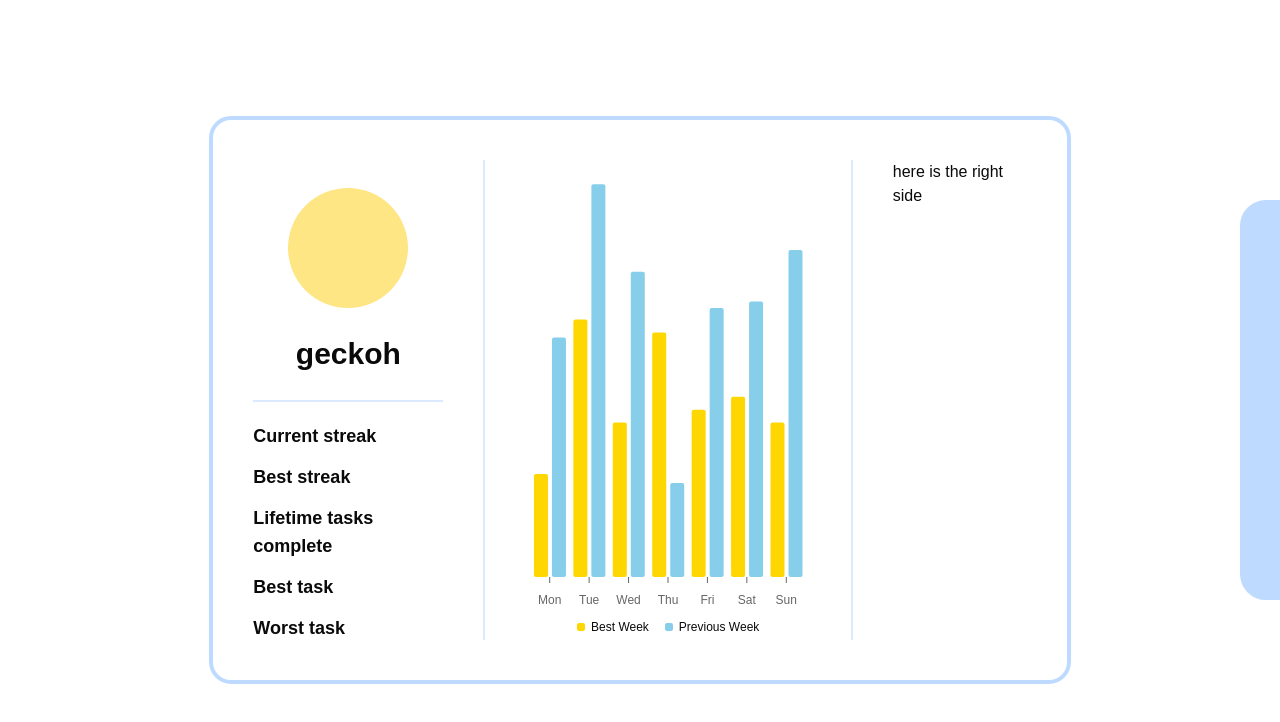
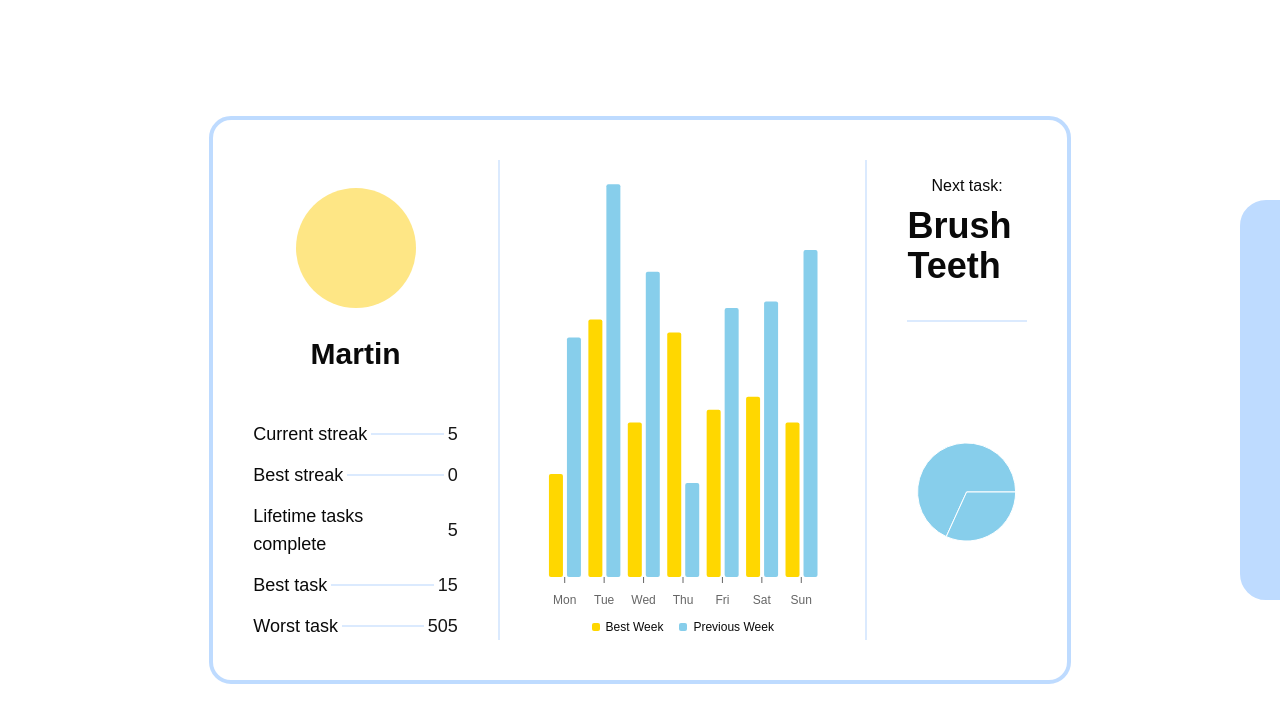
Before and after one commit to geck0h/TasKing, a React (Vite) app: page /home in a window 1280 px wide. Shown: the top 722 px of the page. Built offline with nearby package versions, Linux system fonts and the light colour scheme; a web font is replaced by a local one.

Commit message:
finished the rough layout of the main home page container

```diff
--- a/src/components/HomePage.tsx
+++ b/src/components/HomePage.tsx
@@ -1,5 +1,6 @@
+import StatsShowcase from './StatsShowcase';
 import { Separator } from '@base-ui/react/separator';
-import { Bar, BarChart, XAxis } from "recharts"
+import { Bar, BarChart, PieChart, Pie,  XAxis } from "recharts"
 import {
   ChartContainer,
   type ChartConfig,
@@ -27,6 +28,19 @@ const chartData = [
   { day: "Sun", prevWeek: 254, bestWeek: 120 }
 ];
 
+const pairs = [
+  { stat: 'Current streak', value: 5 },
+  { stat: 'Best streak'},
+  { stat: 'Lifetime tasks complete', value: 5 },
+  { stat: 'Best task', value: 15 },
+  { stat: 'Worst task', value: 505 },
+];
+
+const pie = [
+  { name: 'Complete', value: 223 },
+  { name: 'Incomplete', value: 104 }
+];
+
 const HomePage = () => (
   <div className='flex items-center justify-center h-screen'>
     <div className={styles.container}>
@@ -34,21 +48,11 @@ const HomePage = () => (
         <div className='flex flex-col items-center justify-evenly h-1/2'>
           <div className='w-30 h-30 bg-amber-200 rounded-full' />
           <span className='font-bold text-3xl'>
-              geckoh
+            Martin
           </span>
         </div>
-          <Separator
-            orientation='horizontal'
-            className='bg-blue-100 h-0.5'
-          />
         <div className='pt-5 h-1/2'>
-            <ul className={styles.statsList}>
-              <li>Current streak</li>
-              <li>Best streak</li>
-              <li>Lifetime tasks complete</li>
-              <li>Best task</li>
-              <li>Worst task</li>
-            </ul>
+          <StatsShowcase pairs={pairs} />
         </div>
       </div>
       <Separator
@@ -79,8 +83,29 @@ const HomePage = () => (
         orientation='vertical'
         className='bg-blue-100 w-0.5'
       />
-        <div className={cn(styles.section, 'w-auto')}>
-          here is the right side
+      <div className={cn(styles.section, 'flex-1')}>
+        <div className='flex flex-col justify-center items-center gap-2 h-1/3 w-auto'>
+          <span className='flex items-end flex-1'>Next task:</span>
+          <span className='flex-3 font-bold text-4xl'>Brush Teeth</span>
+          {/*Make it so the font gets smaller with larger text*/}
+        </div>
+        <Separator
+          orientation='horizontal'
+          className='h-0.5 bg-blue-100'
+        />
+        <div className='h-2/3'>
+          <PieChart responsive className='h-full pt-5'>
+            <Pie
+              data={pie}
+              dataKey='value'
+              cx='50%'
+              cy='50%'
+              outerRadius='90%'
+              fill='skyblue'
+              stroke='white'
+            />
+          </PieChart>
+        </div>
       </div>
     </div>
   </div>
--- /dev/null
+++ b/src/components/StatsShowcase.tsx
@@ -0,0 +1,17 @@
+type Props = {
+  pairs: {stat: string, value?: number}[]
+};
+
+const StatsShowcase = ({ pairs }: Props) => (
+  <div className='flex flex-col justify-between w-full h-full'>
+    {pairs.map(pair => (
+      <div className='flex items-center justify-between gap-1'>
+        <span className='text-lg text-foreground'>{pair.stat}</span>
+        <div className='h-0.5 flex-1 bg-blue-100' />
+        <span className='text-lg text-accent-foreground'>{pair.value ?? 0}</span>
+      </div>
+    ))}
+  </div>
+);
+
+export default StatsShowcase;
```
Lines whose indentation alone changed are shown as unchanged.
